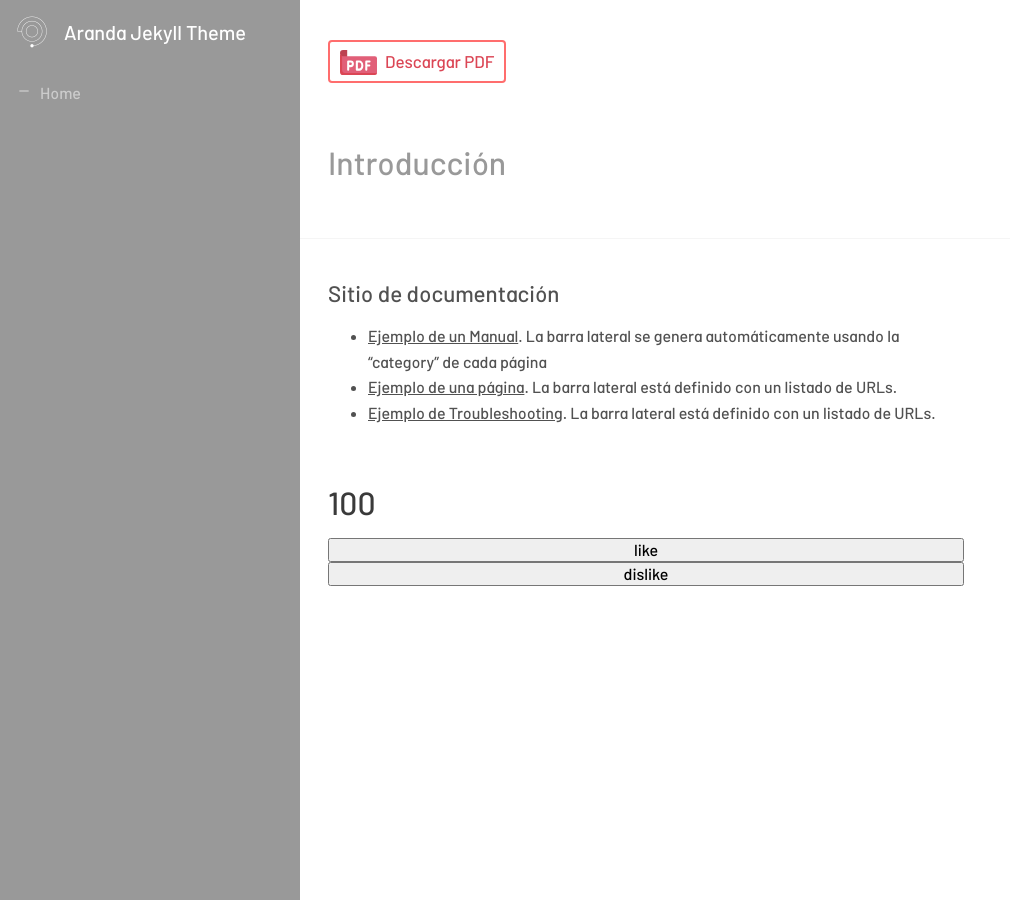
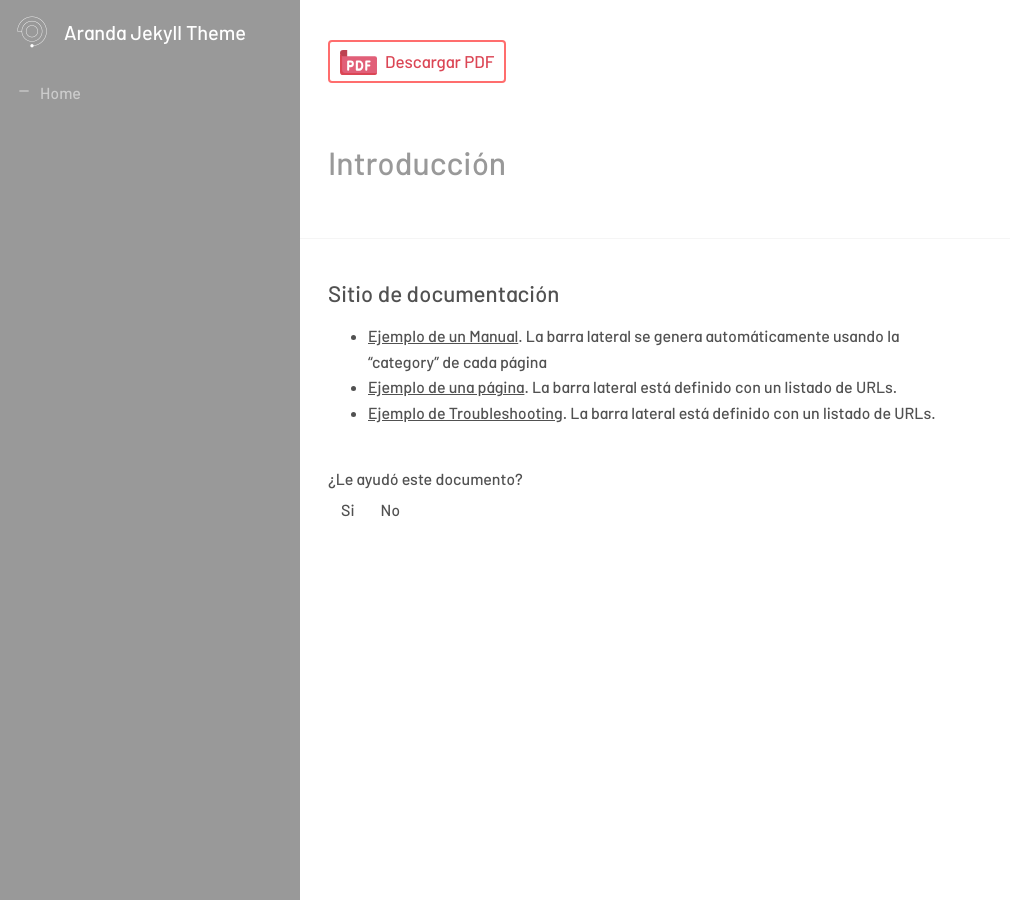
Before and after one commit to Nats85/Manuales-Aranda-Apis, a Jekyll site: the page built from index.md, in a window 1280 px wide. Shown: the whole page, without its empty margins (0-1010 px from the left). Built offline with Jekyll 4.4.1, drawn with Linux system fonts in a browser that asks for light colours.

Commit message:
Update vote_count.html

```diff
--- a/_includes/vote_count.html
+++ b/_includes/vote_count.html
@@ -1,7 +1,15 @@
 <section class="vote_count" >
 
-   <h1 id="counter">100</h1>
-      <button id="like" onclick="liked(event)">like</button>
-      <button id="dislike" onclick="liked(event)">dislike</button>
+     <div class="wrapper">
+            <div class="poll-box">
+              <div class="poll-container">
+                <div class="poll-question">¿Le ayudó este documento?</div>
+                <div class="poll-panel row mt-30">
+                  <div class="btn poll-panel-btn" aria-role="button" data-result="0" data-vote="0"> <span>Si</span></div>
+                  <div class="btn poll-panel-btn" aria-role="button" data-result="0" data-vote="1"> <span>No</span></div>
+                </div>
+              </div>
+            </div>
+          </div>
 
 </section>
```
